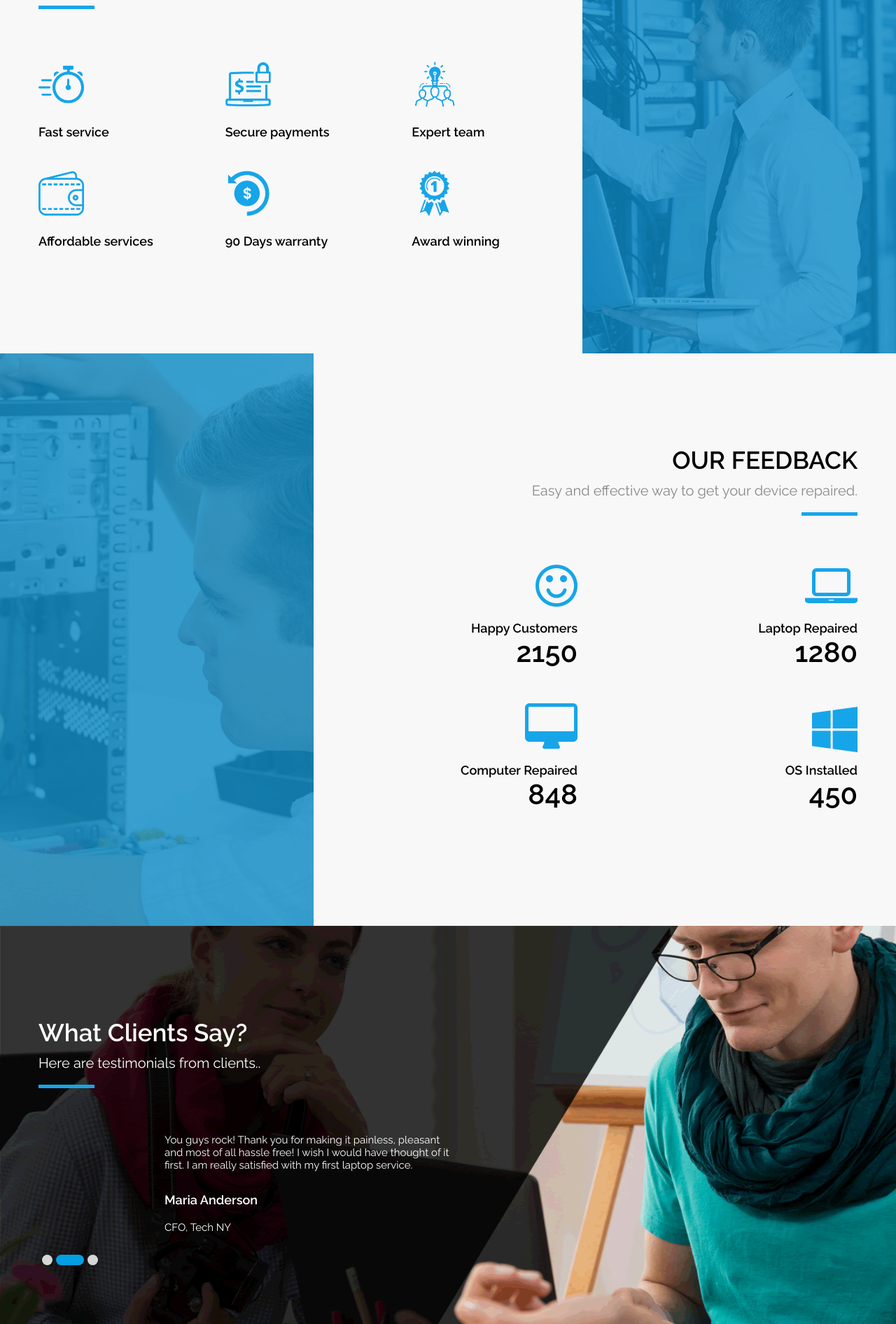
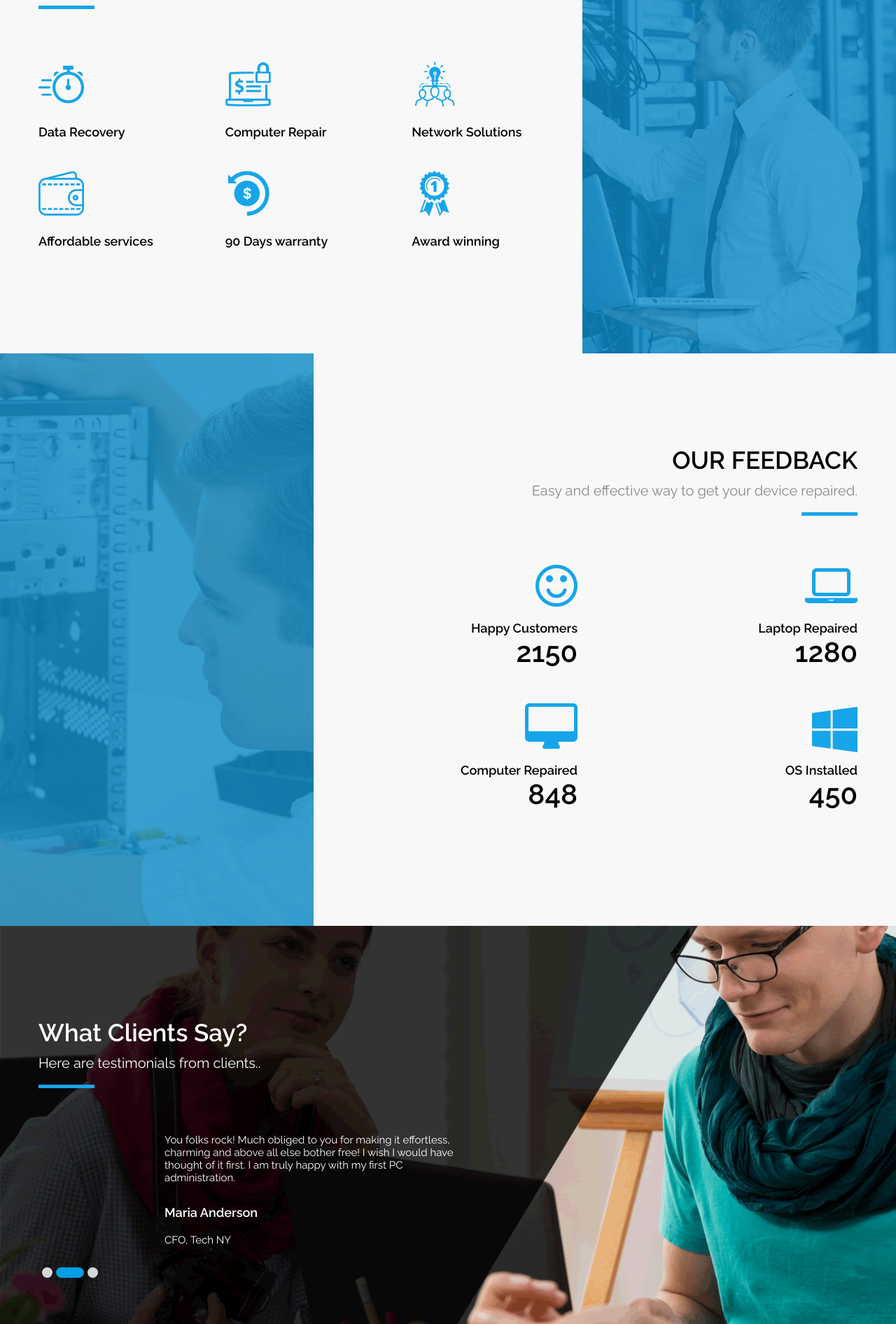
Before and after one commit to IT-Services-Provision/IT-Services-Provision.github.io, a plain HTML site: page index.html in a window 1280 px wide. Shown: the part 1037-2929 px from the top of the page at 70% size. Drawn offline with Linux system fonts and the light colour scheme; some packages are replaced by stand-ins of ours.

Commit message:
after-changes

```diff
--- a/index.html
+++ b/index.html
@@ -8,10 +8,11 @@
 <meta name="viewport" content="width=device-width, initial-scale=1">
 <meta name="viewport" content="initial-scale=1, maximum-scale=1">
 <!-- site metas -->
-<title>It.Next - IT Service</title>
-<meta name="keywords" content="">
-<meta name="description" content="">
-<meta name="author" content="">
+<title>It.Next - IT Services</title>
+    <meta name="description" content="IT-Services.We are a Leading IT firm and we provide IT services which are robust, reliable and secure connections.">
+    <meta name="author" content="Shakshi Gandhi-IT-Services.We are a Leading IT firm and we provide IT services which are robust, reliable and secure connections.">
+    <meta name="keywords" content="Data Recovery,Computer Repair,Network Solutions,IT Services">
+    <meta name="robots" content="index, follow">
 <!-- site icons -->
 <link rel="icon" href="images/fevicon/fevicon.png" type="image/gif" />
 <!-- bootstrap css -->
@@ -63,46 +64,20 @@
                 </li>
                 <li><a href="it_about.html">About Us</a></li>
                 <li> <a href="it_service.html">Service</a>
-                  <!--ul>
-                    <li><a href="it_service_list.html">Services list</a></li>
-                    <li><a href="it_service_detail.html">Services Detail</a></li>
-                  </ul-->
+
                 </li>
                 <li> <a href="">Blog</a>
-                  <!--ul>
-                    <li><a href="it_blog.html">Blog List</a></li>
-                    <li><a href="it_blog_grid.html">Blog Grid</a></li>
-                    <li><a href="it_blog_detail.html">Blog Detail</a></li>
-                  </ul-->
+
                 </li>
-                <!--li> <a href="#">Pages</a>
-                  <ul>
-                    <li><a href="it_career.html">Career</a></li>
-                    <li><a href="it_price.html">Pricing</a></li>
-                    <li><a href="it_faq.html">Faq</a></li>
-                    <li><a href="it_privacy_policy.html">Privacy Policy</a></li>
-                    <li><a href="it_error.html">Error 404</a></li>
-                  </ul>
-                </li-->
-                <!--li> <a href="it_shop.html">Shop</a>
-                  <ul>
-                    <li><a href="it_shop.html">Shop List</a></li>
-                    <li><a href="it_shop_detail.html">Shop Detail</a></li>
-                    <li><a href="it_cart.html">Shopping Cart</a></li>
-                    <li><a href="it_checkout.html">Checkout</a></li>
-                  </ul>
-                </li-->
+
                 <li> <a href="it_contact.html">Contact</a>
-                  <!--ul>
-                    <li><a href="it_contact.html">Contact Page 1</a></li>
-                    <li><a href="it_contact_2.html">Contact Page 2</a></li>
-                  </ul-->
+
                 </li>
               </ul>
             </div>
 
           </div>
-          <!-- menu end -->
+
         </div>
       </div>
     </div>
@@ -222,34 +197,29 @@
             <div class="full">
               <div class="service_blog_inner">
                 <div class="icon text_align_left"><img src="images/it_service/si1.png" alt="#" /></div>
-                <h4 class="service-heading">Fast service</h4>
-
+                <h4 class="service-heading">Data Recovery</h4>
               </div>
-            </div>
-          </div>
+            </div></div>
           <div class="col-md-4">
             <div class="full">
               <div class="service_blog_inner">
                 <div class="icon text_align_left"><img src="images/it_service/si2.png" alt="#" /></div>
-                <h4 class="service-heading">Secure payments</h4>
+                <h4 class="service-heading">Computer Repair</h4>
                   </div>
-            </div>
-          </div>
+              </div></div>
           <div class="col-md-4">
             <div class="full">
               <div class="service_blog_inner">
                 <div class="icon text_align_left"><img src="images/it_service/si3.png" alt="#" /></div>
-                <h4 class="service-heading">Expert team</h4>
-                 </div>
-            </div>
+                <h4 class="service-heading">Network Solutions</h4>
+                 </div></div>
           </div>
           <div class="col-md-4">
             <div class="full">
               <div class="service_blog_inner">
                 <div class="icon text_align_left"><img src="images/it_service/si4.png" alt="#" /></div>
                 <h4 class="service-heading">Affordable services</h4>
-                </div>
-            </div>
+                </div></div>
           </div>
           <div class="col-md-4">
             <div class="full">
@@ -352,8 +322,7 @@
             <div class="carousel-inner">
               <div class="carousel-item active">
                 <div class="testimonial-container">
-                  <div class="testimonial-content"> You guys rock! Thank you for making it painless, pleasant and most of all hassle free! I wish I would have thought of it first.
-                    I am really satisfied with my first laptop service. </div>
+                  <div class="testimonial-content"> You folks rock! Much obliged to you for making it effortless, charming and above all else bother free! I wish I would have thought of it first. I am truly happy with my first PC administration. </div>
                   <div class="testimonial-photo">  </div>
                   <div class="testimonial-meta">
                     <h4>Maria Anderson</h4>
@@ -362,8 +331,7 @@
               </div>
               <div class="carousel-item">
                 <div class="testimonial-container">
-                  <div class="testimonial-content"> You guys rock! Thank you for making it painless, pleasant and most of all hassle free! I wish I would have thought of it first.
-                    I am really satisfied with my first laptop service. </div>
+                  <div class="testimonial-content"> You folks rock! Much obliged to you for making it effortless, charming and above all else bother free! I wish I would have thought of it first. I am truly happy with my first PC administration. </div>
                   <div class="testimonial-photo">  </div>
                   <div class="testimonial-meta">
                     <h4>Maria Anderson</h4>
@@ -372,8 +340,7 @@
               </div>
               <div class="carousel-item">
                 <div class="testimonial-container">
-                  <div class="testimonial-content"> You guys rock! Thank you for making it painless, pleasant and most of all hassle free! I wish I would have thought of it first.
-                    I am really satisfied with my first laptop service. </div>
+                  <div class="testimonial-content"> You folks rock! Much obliged to you for making it effortless, charming and above all else bother free! I wish I would have thought of it first. I am truly happy with my first PC administration. </div>
                   <div class="testimonial-photo">  </div>
                   <div class="testimonial-meta">
                     <h4>Maria Anderson</h4>
```
